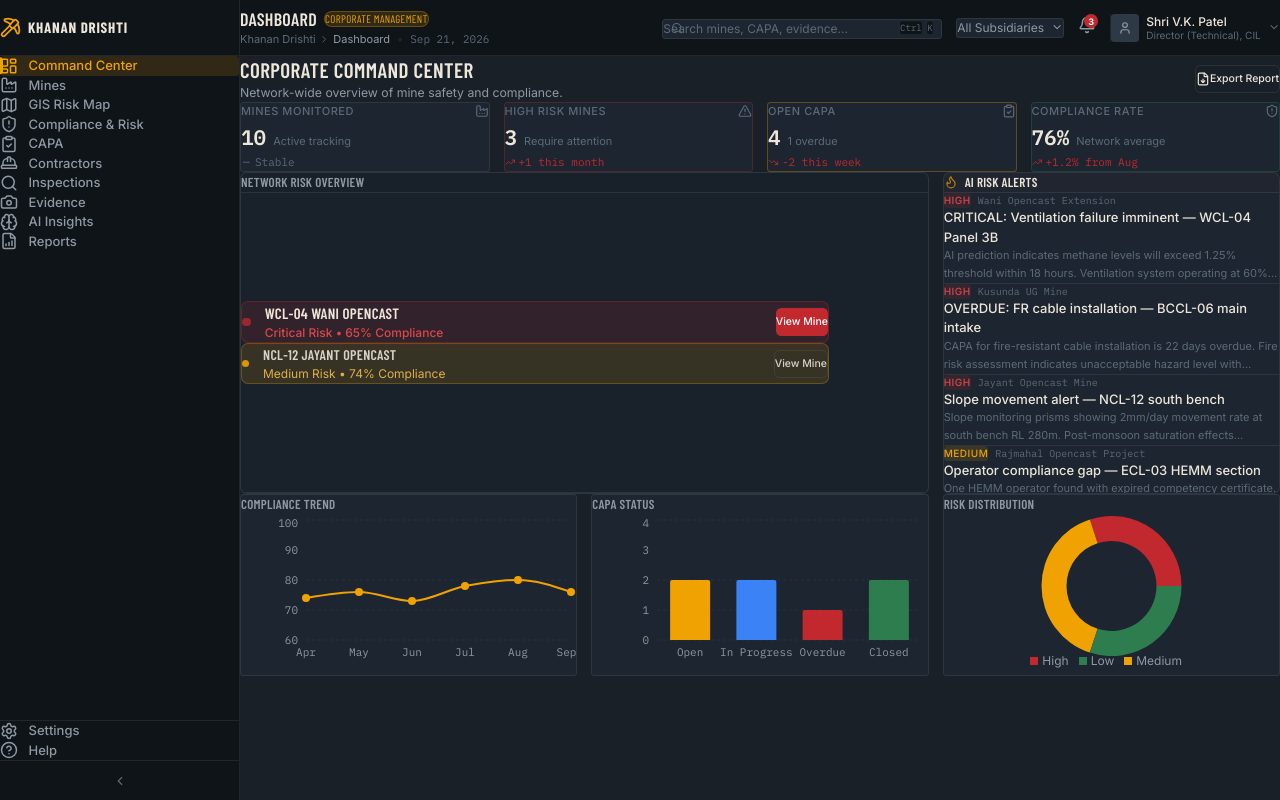
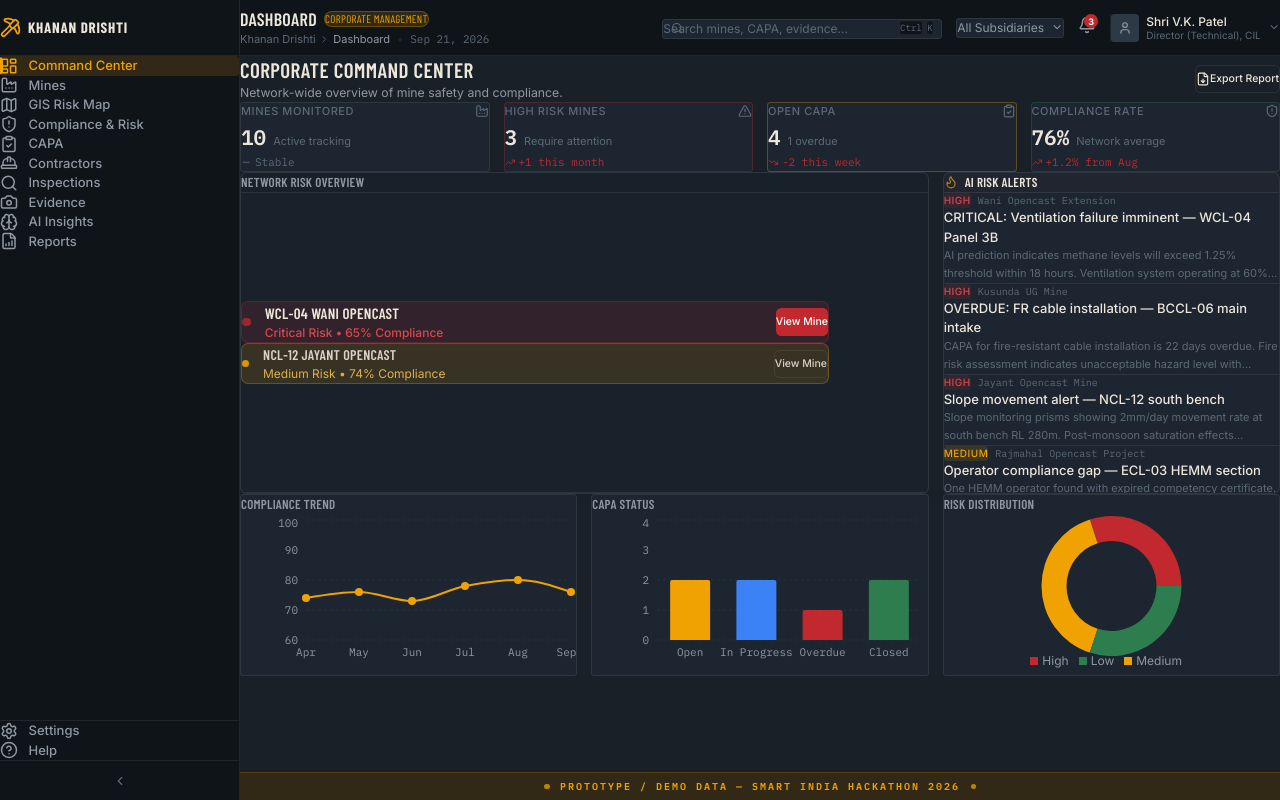
Before and after one commit to chiragvaze/Khana-Drishti, a React (Vite) app: page /dashboard in a window 1280 px wide. Built offline with nearby package versions, Linux system fonts and the light colour scheme.

Commit message:
feat: SIH demo preparation - demo mode indicator and final polish

```diff
--- a/src/layouts/DashboardLayout.tsx
+++ b/src/layouts/DashboardLayout.tsx
@@ -13,6 +13,14 @@ export default function DashboardLayout() {
           <main className="flex-1 overflow-y-auto overflow-x-hidden bg-mine-black-light p-5">
             <Outlet />
           </main>
+          {/* Demo Mode Indicator */}
+          <div className="h-[28px] bg-amber-dim border-t border-amber/20 flex items-center justify-center gap-3 flex-shrink-0 select-none">
+            <div className="w-1.5 h-1.5 rounded-full bg-amber animate-pulse" />
+            <span className="text-[10px] font-mono font-semibold text-amber uppercase tracking-[0.2em]">
+              Prototype / Demo Data — Smart India Hackathon 2026
+            </span>
+            <div className="w-1.5 h-1.5 rounded-full bg-amber animate-pulse" />
+          </div>
         </div>
       </div>
     </ToastProvider>
```
